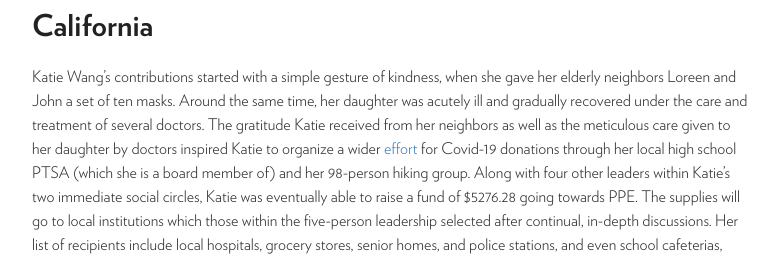
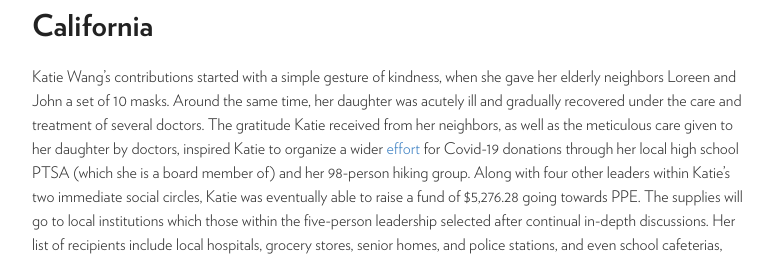
Before and after one commit to moca40/moca40.github.io, a Jekyll site: the page built from _oneworld/2020-05-28-katie-min-wang.md, in a window 1280 px wide. Shown: the part 272-532 px from the top of the page, without its empty margins (248-1030 px from the left). Built offline with Jekyll 4.4.1, drawn with Linux system fonts in a browser that asks for light colours; some of the changed text lies outside the part shown.

Commit message:
Update 2020-05-28-katie-min-wang.md

```diff
--- a/_oneworld/2020-05-28-katie-min-wang.md
+++ b/_oneworld/2020-05-28-katie-min-wang.md
@@ -42,6 +42,6 @@ slides:
     img: https://user-images.githubusercontent.com/47676628/89947761-fbb91200-dbf2-11ea-9e76-8cd4ded2d240.JPG
 ---
 
-Katie Wang’s contributions started with a simple gesture of kindness, when she gave her elderly neighbors Loreen and John a set of ten masks. Around the same time, her daughter was acutely ill and gradually recovered under the care and treatment of several doctors. The gratitude Katie received from her neighbors as well as the meticulous care given to her daughter by doctors inspired Katie to organize a wider [effort](https://www.youtube.com/watch?v=6uGzXJFkDXk) for Covid-19 donations through her local high school PTSA (which she is a board member of) and her 98-person hiking group. Along with four other leaders within Katie’s two immediate social circles, Katie was eventually able to raise a fund of $5276.28 going towards PPE. The supplies will go to local institutions which those within the five-person leadership selected after continual, in-depth discussions. Her list of recipients include local hospitals, grocery stores, senior homes, and police stations, and even school cafeterias, providing aid to a wide range of essential workers during a time of crisis.
+Katie Wang’s contributions started with a simple gesture of kindness, when she gave her elderly neighbors Loreen and John a set of 10 masks. Around the same time, her daughter was acutely ill and gradually recovered under the care and treatment of several doctors. The gratitude Katie received from her neighbors, as well as the meticulous care given to her daughter by doctors, inspired Katie to organize a wider [effort](https://www.youtube.com/watch?v=6uGzXJFkDXk) for Covid-19 donations through her local high school PTSA (which she is a board member of) and her 98-person hiking group. Along with four other leaders within Katie’s two immediate social circles, Katie was eventually able to raise a fund of $5,276.28 going towards PPE. The supplies will go to local institutions which those within the five-person leadership selected after continual in-depth discussions. Her list of recipients include local hospitals, grocery stores, senior homes, and police stations, and even school cafeterias, providing aid to a wide range of essential workers during a time of crisis.
 
 {% include slideshow.html %}
```
